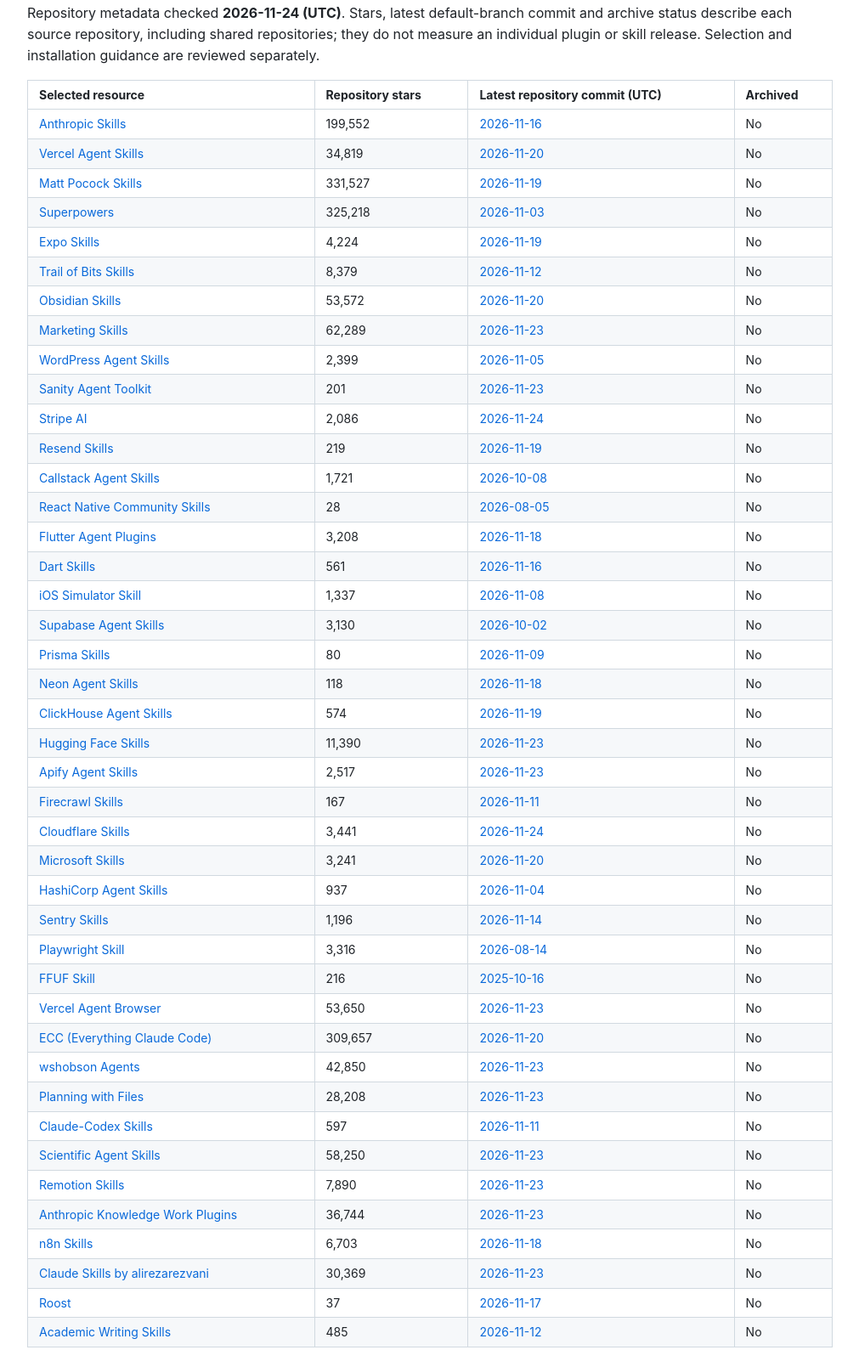
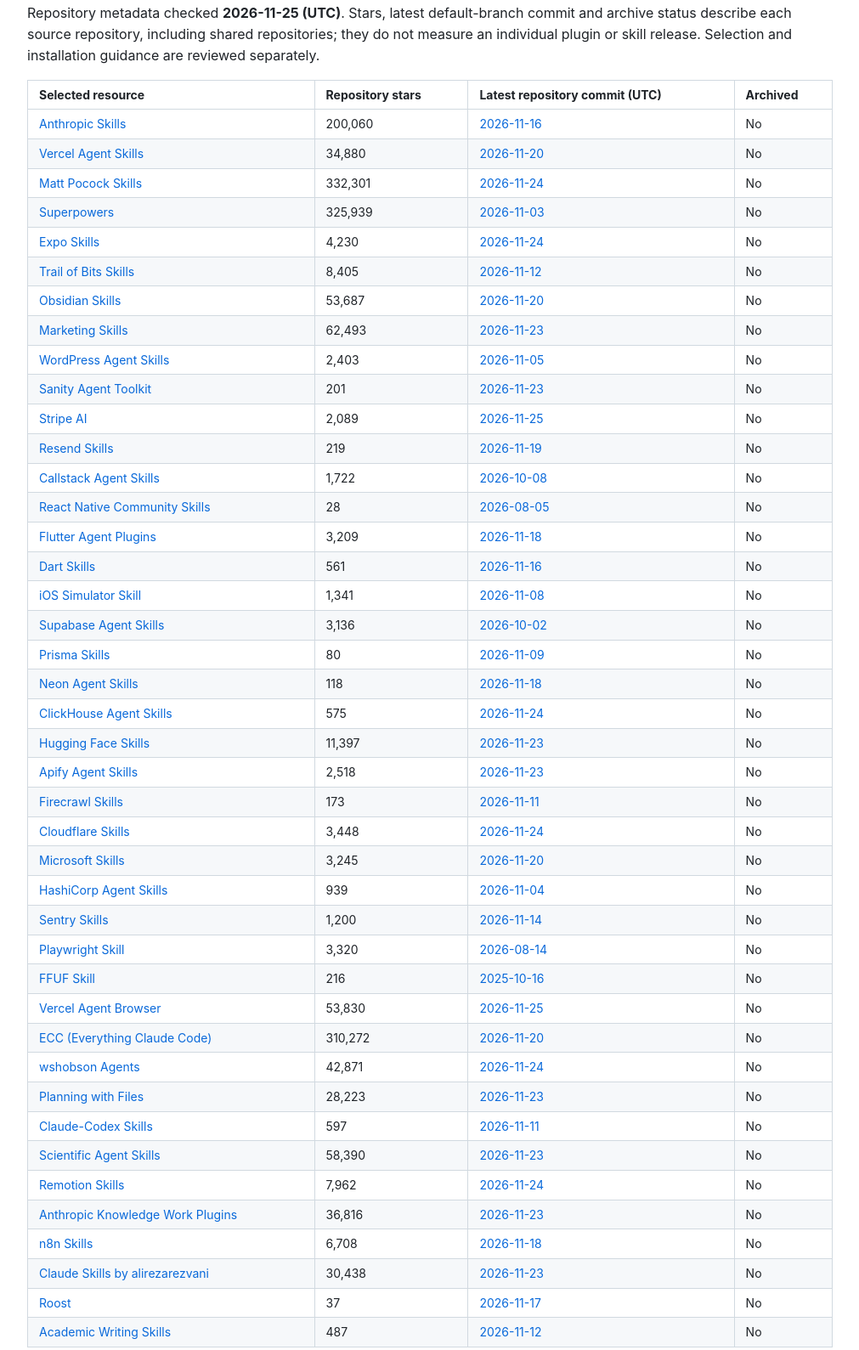
Before and after one commit to gbouslov/best-claude-code-skills, a plain HTML site: page docs/index.html in a window 1280 px wide. Shown: the part 9090-10679 px from the top of the page at 85% size, without its empty margins (134-1145 px from the left). Drawn offline with Linux system fonts and the light colour scheme.

Commit message:
Refresh public repository activity and README site

```diff
--- a/docs/index.html
+++ b/docs/index.html
@@ -563,7 +563,7 @@ running deployment commands.</pre></div>
 <p dir="auto">Source review dates above describe editorial checks of upstream scope and setup. The table below tracks repository metadata; a commit can change any file and does not establish when a particular skill changed.</p>
 
 <h2 dir="auto" id="repository-activity">Repository activity</h2>
-<p dir="auto">Repository metadata checked <strong>2026-11-24 (UTC)</strong>. Stars, latest default-branch commit and archive status describe each source repository, including shared repositories; they do not measure an individual plugin or skill release. Selection and installation guidance are reviewed separately.</p>
+<p dir="auto">Repository metadata checked <strong>2026-11-25 (UTC)</strong>. Stars, latest default-branch commit and archive status describe each source repository, including shared repositories; they do not measure an individual plugin or skill release. Selection and installation guidance are reviewed separately.</p>
 <markdown-accessiblity-table><div class="table-wrap"><table role="table">
 <thead>
 <tr>
@@ -576,55 +576,55 @@ running deployment commands.</pre></div>
 <tbody>
 <tr>
 <td><a href="https://github.com/anthropics/skills">Anthropic Skills</a></td>
-<td align="right">199,552</td>
+<td align="right">200,060</td>
 <td><a href="https://github.com/anthropics/skills/commit/e4bb5d960d87126ff3b3a8af1a104b7db67560ba">2026-11-16</a></td>
 <td>No</td>
 </tr>
 <tr>
 <td><a href="https://github.com/vercel-labs/agent-skills">Vercel Agent Skills</a></td>
-<td align="right">34,819</td>
+<td align="right">34,880</td>
 <td><a href="https://github.com/vercel-labs/agent-skills/commit/5a37a6329fbad3666c3207392a6a7c0110e92efb">2026-11-20</a></td>
 <td>No</td>
 </tr>
 <tr>
 <td><a href="https://github.com/mattpocock/skills">Matt Pocock Skills</a></td>
-<td align="right">331,527</td>
-<td><a href="https://github.com/mattpocock/skills/commit/abeeaf95660ba9e8b7c753eb38f441ca707a8823">2026-11-19</a></td>
+<td align="right">332,301</td>
+<td><a href="https://github.com/mattpocock/skills/commit/d65391149dbb5fe76478e76fa8d5122b2aa5a70e">2026-11-24</a></td>
 <td>No</td>
 </tr>
 <tr>
 <td><a href="https://github.com/obra/superpowers">Superpowers</a></td>
-<td align="right">325,218</td>
+<td align="right">325,939</td>
 <td><a href="https://github.com/obra/superpowers/commit/22f0b463e7a5e579904dd6211a520321035526f7">2026-11-03</a></td>
 <td>No</td>
 </tr>
 <tr>
 <td><a href="https://github.com/expo/skills">Expo Skills</a></td>
-<td align="right">4,224</td>
-<td><a href="https://github.com/expo/skills/commit/88d9bd79f3fa8452a778fbac65bae162c0b32ce4">2026-11-19</a></td>
+<td align="right">4,230</td>
+<td><a href="https://github.com/expo/skills/commit/e577fe1524106faa3b241430874cb3c495e6b9db">2026-11-24</a></td>
 <td>No</td>
 </tr>
 <tr>
 <td><a href="https://github.com/trailofbits/skills">Trail of Bits Skills</a></td>
-<td align="right">8,379</td>
+<td align="right">8,405</td>
 <td><a href="https://github.com/trailofbits/skills/commit/149d7b21f4067765b82e67029730b42d228ef4b4">2026-11-12</a></td>
 <td>No</td>
 </tr>
 <tr>
 <td><a href="https://github.com/obsidianmd/obsidian-skills">Obsidian Skills</a></td>
-<td align="right">53,572</td>
+<td align="right">53,687</td>
 <td><a href="https://github.com/obsidianmd/obsidian-skills/commit/b110b2f8e9eb1f287892f937050dfd40af862cbb">2026-11-20</a></td>
 <td>No</td>
 </tr>
 <tr>
 <td><a href="https://github.com/coreyhaines31/marketingskills">Marketing Skills</a></td>
-<td align="right">62,289</td>
+<td align="right">62,493</td>
 <td><a href="https://github.com/coreyhaines31/marketingskills/commit/8fd2fcade2fd6629026e9dfe6d133b55b36968b9">2026-11-23</a></td>
 <td>No</td>
 </tr>
 <tr>
 <td><a href="https://github.com/WordPress/agent-skills">WordPress Agent Skills</a></td>
-<td align="right">2,399</td>
+<td align="right">2,403</td>
 <td><a href="https://github.com/WordPress/agent-skills/commit/7374e6f1c913b3b02b25465d266d9c0e0a04fc96">2026-11-05</a></td>
 <td>No</td>
 </tr>
@@ -636,8 +636,8 @@ running deployment commands.</pre></div>
 </tr>
 <tr>
 <td><a href="https://github.com/stripe/ai">Stripe AI</a></td>
-<td align="right">2,086</td>
-<td><a href="https://github.com/stripe/ai/commit/f10dc33c434e1daf5e001ec1c50594a6cde1bdbb">2026-11-24</a></td>
+<td align="right">2,089</td>
+<td><a href="https://github.com/stripe/ai/commit/d4b19a989bf12bdbd4d42de1f9bfd3aec56fd9da">2026-11-25</a></td>
 <td>No</td>
 </tr>
 <tr>
@@ -648,7 +648,7 @@ running deployment commands.</pre></div>
 </tr>
 <tr>
 <td><a href="https://github.com/callstackincubator/agent-skills">Callstack Agent Skills</a></td>
-<td align="right">1,721</td>
+<td align="right">1,722</td>
 <td><a href="https://github.com/callstackincubator/agent-skills/commit/59e9d17446a248b21d86f078fcd0bd2d36db1ca4">2026-10-08</a></td>
 <td>No</td>
 </tr>
@@ -660,7 +660,7 @@ running deployment commands.</pre></div>
 </tr>
 <tr>
 <td><a href="https://github.com/flutter/agent-plugins">Flutter Agent Plugins</a></td>
-<td align="right">3,208</td>
+<td align="right">3,209</td>
 <td><a href="https://github.com/flutter/agent-plugins/commit/ff6d472ee66dbed566c4500edee460c94fde0a02">2026-11-18</a></td>
 <td>No</td>
 </tr>
@@ -672,13 +672,13 @@ running deployment commands.</pre></div>
 </tr>
 <tr>
 <td><a href="https://github.com/conorluddy/ios-simulator-skill">iOS Simulator Skill</a></td>
-<td align="right">1,337</td>
+<td align="right">1,341</td>
 <td><a href="https://github.com/conorluddy/ios-simulator-skill/commit/86fb9ba90a438bd2ee7ab640165bd77da396d941">2026-11-08</a></td>
 <td>No</td>
 </tr>
 <tr>
 <td><a href="https://github.com/supabase/agent-skills">Supabase Agent Skills</a></td>
-<td align="right">3,130</td>
+<td align="right">3,136</td>
 <td><a href="https://github.com/supabase/agent-skills/commit/c9be0e931b7930f7d02126d04774d904c381e7d7">2026-10-02</a></td>
 <td>No</td>
 </tr>
@@ -696,55 +696,55 @@ running deployment commands.</pre></div>
 </tr>
 <tr>
 <td><a href="https://github.com/ClickHouse/agent-skills">ClickHouse Agent Skills</a></td>
-<td align="right">574</td>
-<td><a href="https://github.com/ClickHouse/agent-skills/commit/1008fd74c0912e2f4819d52324af8a2fac2b74c1">2026-11-19</a></td>
+<td align="right">575</td>
+<td><a href="https://github.com/ClickHouse/agent-skills/commit/0d6915c5bfff79282e40e424394e9691cafd488d">2026-11-24</a></td>
 <td>No</td>
 </tr>
 <tr>
 <td><a href="https://github.com/huggingface/skills">Hugging Face Skills</a></td>
-<td align="right">11,390</td>
+<td align="right">11,397</td>
 <td><a href="https://github.com/huggingface/skills/commit/d67b12054923df5bbfa07c5ff1331412deebdf4f">2026-11-23</a></td>
 <td>No</td>
 </tr>
 <tr>
 <td><a href="https://github.com/apify/agent-skills">Apify Agent Skills</a></td>
-<td align="right">2,517</td>
+<td align="right">2,518</td>
 <td><a href="https://github.com/apify/agent-skills/commit/fe2cbcc3338e0546fb03c7057799f29cae6a78ef">2026-11-23</a></td>
 <td>No</td>
 </tr>
 <tr>
 <td><a href="https://github.com/firecrawl/skills">Firecrawl Skills</a></td>
-<td align="right">167</td>
+<td align="right">173</td>
 <td><a href="https://github.com/firecrawl/skills/commit/1d4b0728d0f448cafef2eb8370c907fde7cb6f42">2026-11-11</a></td>
 <td>No</td>
 </tr>
 <tr>
 <td><a href="https://github.com/cloudflare/skills">Cloudflare Skills</a></td>
-<td align="right">3,441</td>
-<td><a href="https://github.com/cloudflare/skills/commit/14472d57ac968d1a0322a568077277209b259183">2026-11-24</a></td>
+<td align="right">3,448</td>
+<td><a href="https://github.com/cloudflare/skills/commit/ff191de7d903788eceaf516a514ae7d3b56b924a">2026-11-24</a></td>
 <td>No</td>
 </tr>
 <tr>
 <td><a href="https://github.com/microsoft/skills">Microsoft Skills</a></td>
-<td align="right">3,241</td>
+<td align="right">3,245</td>
 <td><a href="https://github.com/microsoft/skills/commit/47eb3888eb42aef074fcb617931bf6e5934e45d9">2026-11-20</a></td>
 <td>No</td>
 </tr>
 <tr>
 <td><a href="https://github.com/hashicorp/agent-skills">HashiCorp Agent Skills</a></td>
-<td align="right">937</td>
+<td align="right">939</td>
 <td><a href="https://github.com/hashicorp/agent-skills/commit/5e30fa5c867ba6777c37e4206babfd08049c396f">2026-11-04</a></td>
 <td>No</td>
 </tr>
 <tr>
 <td><a href="https://github.com/getsentry/skills">Sentry Skills</a></td>
-<td align="right">1,196</td>
+<td align="right">1,200</td>
 <td><a href="https://github.com/getsentry/skills/commit/a582c51ee29d0f35e6ac321340796f77d43da733">2026-11-14</a></td>
 <td>No</td>
 </tr>
 <tr>
 <td><a href="https://github.com/lackeyjb/playwright-skill">Playwright Skill</a></td>
-<td align="right">3,316</td>
+<td align="right">3,320</td>
 <td><a href="https://github.com/lackeyjb/playwright-skill/commit/dd47a6a023e249eb1b36e9e943eab89d0900865d">2026-08-14</a></td>
 <td>No</td>
 </tr>
@@ -756,25 +756,25 @@ running deployment commands.</pre></div>
 </tr>
 <tr>
 <td><a href="https://github.com/vercel-labs/agent-browser">Vercel Agent Browser</a></td>
-<td align="right">53,650</td>
-<td><a href="https://github.com/vercel-labs/agent-browser/commit/0a923358ea989d7602f0d06507ad3447c62ffe9b">2026-11-23</a></td>
+<td align="right">53,830</td>
+<td><a href="https://github.com/vercel-labs/agent-browser/commit/f0a98351ec920bd826b22c98dacf8414f04b9832">2026-11-25</a></td>
 <td>No</td>
 </tr>
 <tr>
 <td><a href="https://github.com/affaan-m/ECC">ECC (Everything Claude Code)</a></td>
-<td align="right">309,657</td>
+<td align="right">310,272</td>
 <td><a href="https://github.com/affaan-m/ECC/commit/4adeee6732a12d1540f49a4d50a38ce8c97f9a53">2026-11-20</a></td>
 <td>No</td>
 </tr>
 <tr>
 <td><a href="https://github.com/wshobson/agents">wshobson Agents</a></td>
-<td align="right">42,850</td>
-<td><a href="https://github.com/wshobson/agents/commit/34e50fee32114afd9475f25d81492712f08cb71c">2026-11-23</a></td>
+<td align="right">42,871</td>
+<td><a href="https://github.com/wshobson/agents/commit/c96b5f6552dba32e4492307493ee613581430715">2026-11-24</a></td>
 <td>No</td>
 </tr>
 <tr>
 <td><a href="https://github.com/OthmanAdi/planning-with-files">Planning with Files</a></td>
-<td align="right">28,208</td>
+<td align="right">28,223</td>
 <td><a href="https://github.com/OthmanAdi/planning-with-files/commit/aaa38bc62053f5f7c1bfbcb60f0405f7cf0ee228">2026-11-23</a></td>
 <td>No</td>
 </tr>
@@ -786,31 +786,31 @@ running deployment commands.</pre></div>
 </tr>
 <tr>
 <td><a href="https://github.com/K-Dense-AI/scientific-agent-skills">Scientific Agent Skills</a></td>
-<td align="right">58,250</td>
+<td align="right">58,390</td>
 <td><a href="https://github.com/K-Dense-AI/scientific-agent-skills/commit/c21d13b3cc2894680229ba9959a53281acb9200e">2026-11-23</a></td>
 <td>No</td>
 </tr>
 <tr>
 <td><a href="https://github.com/remotion-dev/skills">Remotion Skills</a></td>
-<td align="right">7,890</td>
-<td><a href="https://github.com/remotion-dev/skills/commit/89c8afa3eee9cdd83838ac31979c2ba1384615aa">2026-11-23</a></td>
+<td align="right">7,962</td>
+<td><a href="https://github.com/remotion-dev/skills/commit/a3f4098a2afd0e13f6a6f8c8760e275f75457ea9">2026-11-24</a></td>
 <td>No</td>
 </tr>
 <tr>
 <td><a href="https://github.com/anthropics/knowledge-work-plugins">Anthropic Knowledge Work Plugins</a></td>
-<td align="right">36,744</td>
+<td align="right">36,816</td>
 <td><a href="https://github.com/anthropics/knowledge-work-plugins/commit/5e504ae11498f2b8daa30d86b7dab97b2ecd8092">2026-11-23</a></td>
 <td>No</td>
 </tr>
 <tr>
 <td><a href="https://github.com/czlonkowski/n8n-skills">n8n Skills</a></td>
-<td align="right">6,703</td>
+<td align="right">6,708</td>
 <td><a href="https://github.com/czlonkowski/n8n-skills/commit/ecdeca6f760b56bb1b11c0a7c961f11b69cb87d5">2026-11-18</a></td>
 <td>No</td>
 </tr>
 <tr>
 <td><a href="https://github.com/alirezarezvani/claude-skills">Claude Skills by alirezarezvani</a></td>
-<td align="right">30,369</td>
+<td align="right">30,438</td>
 <td><a href="https://github.com/alirezarezvani/claude-skills/commit/ea7b5ab8da93bbba8880152d9ccb8c9979f12252">2026-11-23</a></td>
 <td>No</td>
 </tr>
@@ -822,7 +822,7 @@ running deployment commands.</pre></div>
 </tr>
 <tr>
 <td><a href="https://github.com/WenyuChiou/academic-writing-skills">Academic Writing Skills</a></td>
-<td align="right">485</td>
+<td align="right">487</td>
 <td><a href="https://github.com/WenyuChiou/academic-writing-skills/commit/70e6d20921160fcf541bc4137ec4f6ca2875a069">2026-11-12</a></td>
 <td>No</td>
 </tr>
```
Also changed, not shown: 1 other file.
